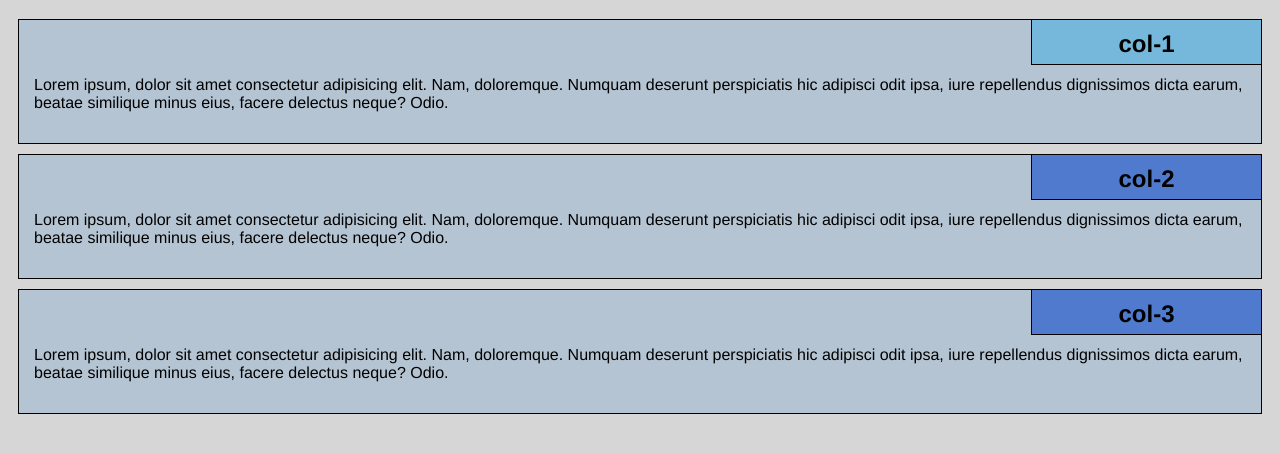
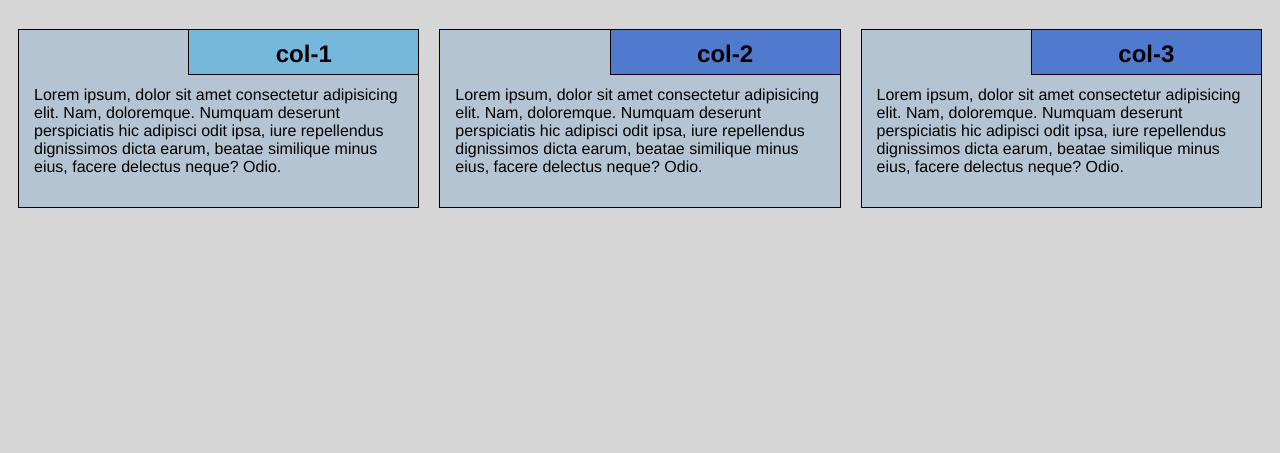
Before and after one commit to Deekshith42/mod2_solution, a plain HTML site: page index.html in a window 1280 px wide. Shown: the part 61-514 px from the top of the page. Drawn offline with Linux system fonts and the light colour scheme.

Commit message:
grid fixed

```diff
--- a/css/stylesheet.css
+++ b/css/stylesheet.css
@@ -53,8 +53,12 @@ section>p {
 .row {
     width: 100%;
 }
+/* Desktop view options */
+
 @media (min-width: 992px) {
-    .col-lg-1, .col-lg-2, .col-lg-3, .col-lg-4,.col-lg-5, .col-lg-6, .col-lg-7, .col-lg-8, .col-lg-9, .col-lg-10, .col-lg-11, .col-lg-12,{
+    .col-lg-1, .col-lg-2, .col-lg-3, .col-lg-4, .col-lg-5, .col-lg-6, .col-lg-7, .col-lg-8, .col-lg-9, .col-lg-10, .col-lg-11, .col-lg-12 {
+        float: left;
+    }
     .col-lg-1 {
         width: 8.33%;
     }
@@ -92,7 +96,8 @@ section>p {
         width: 100%;
     }
 }
-}
+
+
 /* Tablet view options */
 
 @media (min-width: 768px) and (max-width: 991px) {
```
Lines whose indentation alone changed are shown as unchanged.
